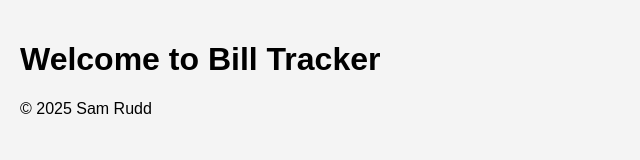
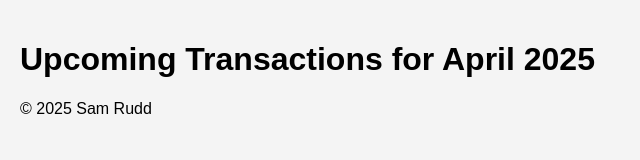
Before and after one commit to samdrudd/billtracker-ui, a plain HTML site: page index.html in a window 1280 px wide. Shown: the whole page, without its empty margins (0-640 px from the left). Drawn offline with nearby package versions, Linux system fonts and the light colour scheme; no server answers.

Commit message:
Add momentjs, licenses. Update header

```diff
--- a/index.html
+++ b/index.html
@@ -6,10 +6,11 @@
     <title>Bill Tracker</title>
     <link rel="stylesheet" href="style.css">
     <script src="https://code.jquery.com/jquery-3.6.0.min.js"></script>
+    <script src="https://cdnjs.cloudflare.com/ajax/libs/moment.js/2.30.1/moment.min.js"></script>
 </head>
 <body>
     <header>
-        <h1>Welcome to Bill Tracker</h1>
+        <h1>Upcoming Transactions for <span id="header-date"></span></h1>
     </header>
     <main>
         <div id="transactionTemplate" style="display: none;">
@@ -28,6 +29,10 @@
         <p>&copy; 2025 Sam Rudd</p>
     </footer>
     <script>
+        var updateHeaderDate = function() {
+            $('#header-date').text(moment().format("MMMM YYYY"));
+        };
+
         var populateTransactions = function(transactions) {
             var container = $('#transactionsContainer');
             container.empty(); // Clear existing transactions
@@ -114,6 +119,8 @@
         };
 
         $(document).ready(function() {
+            updateHeaderDate();
+
             $.ajax({
                 url: 'https://billtracker-api.onrender.com/transactions',
                 method: 'GET',
```
Also changed, not shown: ancillary.txt (added), license.txt (added), 1 other file.
